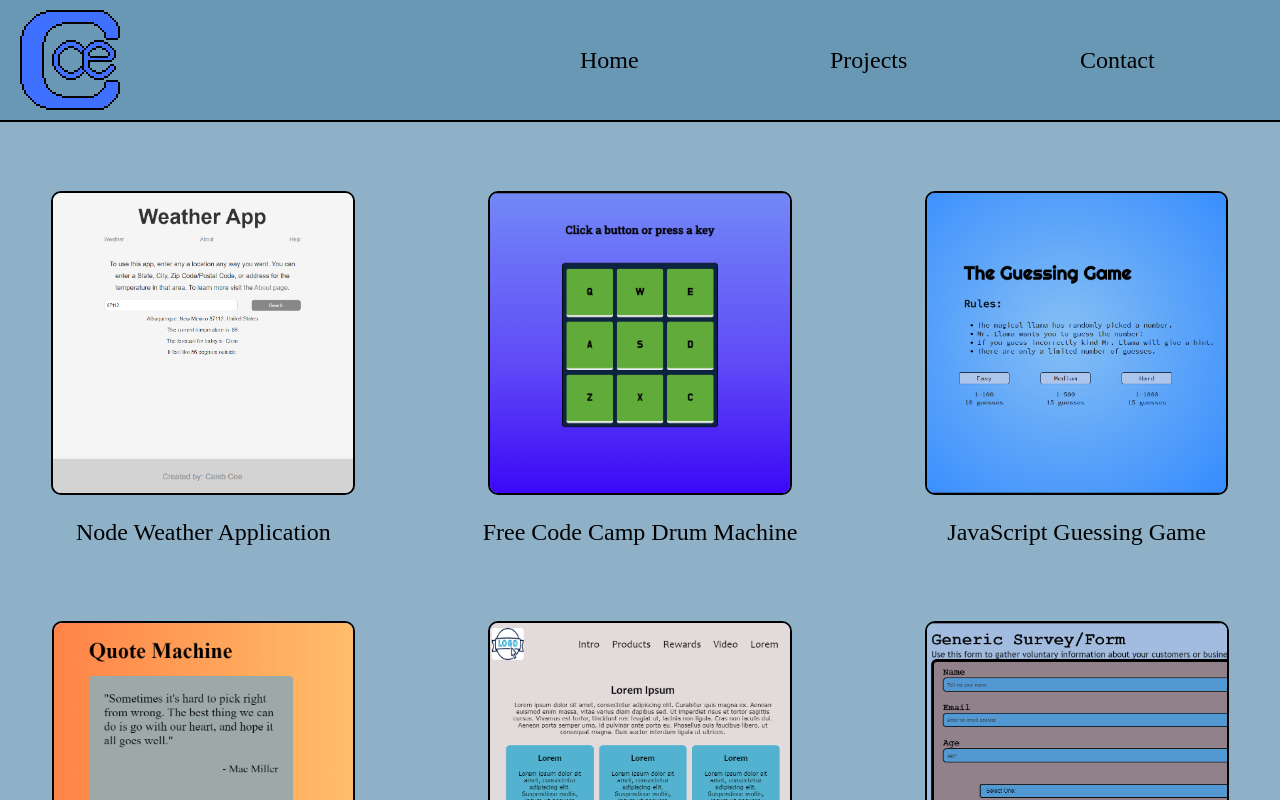
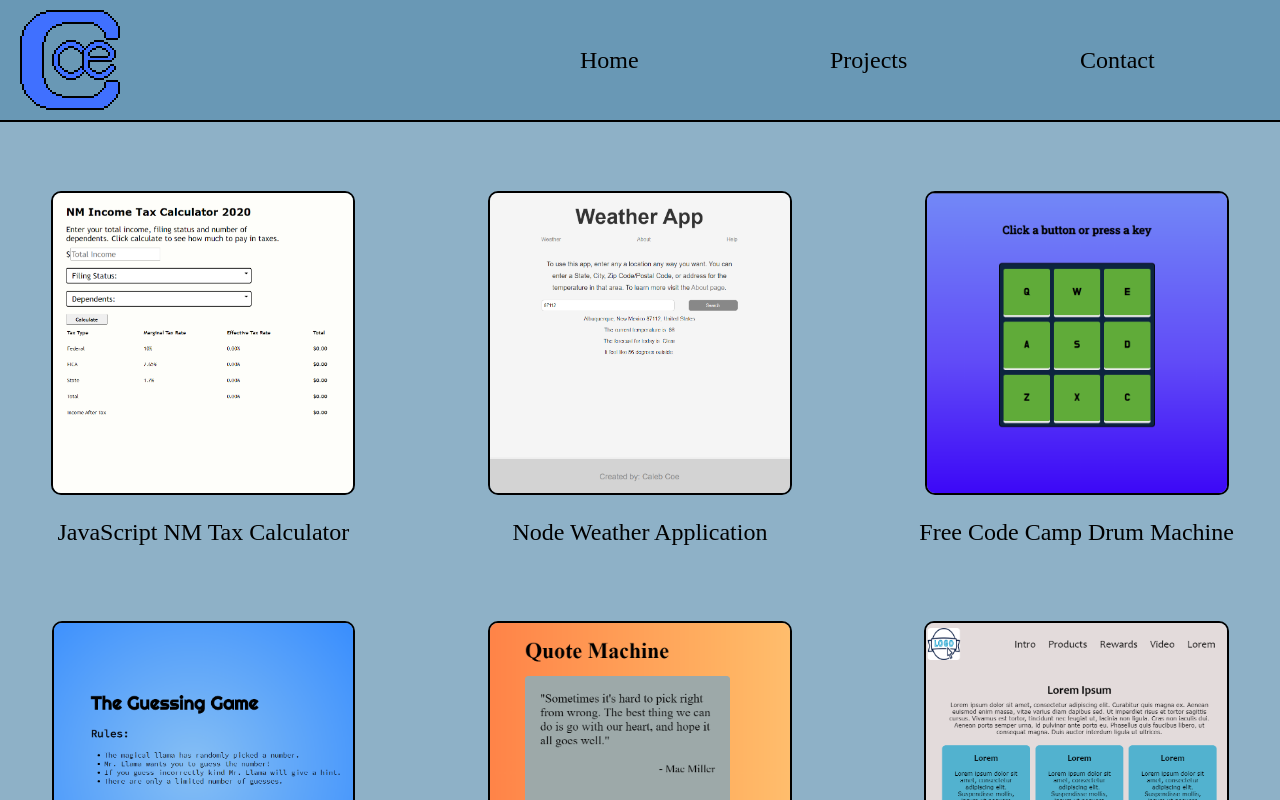
Before and after one commit to SimpleContributor/coe-portfolio, a React (Create React App) app in the folder coe-portfolio/: page /projects in a window 1280 px wide. Shown: the top 800 px of the page. Built offline with nearby package versions, Linux system fonts and the light colour scheme.

Commit message:
Add NM Tax Calculator to Projects

```diff
--- a/coe-portfolio/src/App/objects/photosObject.js
+++ b/coe-portfolio/src/App/objects/photosObject.js
@@ -5,8 +5,17 @@ import FCCQuoteMachine from '../components/Images/Projects/FCCQuoteMachine.png'
 import GuessingGame from '../components/Images/Projects/JSGuessGame.png';
 import FCCDrumMachine from '../components/Images/Projects/FCCDrumMachine.png';
 import NodeWeatherApp from '../components/Images/Projects/NodeWeatherApp.png';
+import NMTaxCalc from '../components/Images/Projects/NMTaxCalculator.png';
 
 const projectPhotos = [
+    {
+        name: "JavaScript NM Tax Calculator",
+        id: 7,
+        src: NMTaxCalc,
+        alt: "",
+        href: "https://simplecontributor.github.io/tax-calculator/"
+    },
+
     {
         name: "Node Weather Application",
         id: 6,
```
Also changed, not shown: coe-portfolio/src/App/components/Images/Projects/NMTaxCalculator.png (added).
